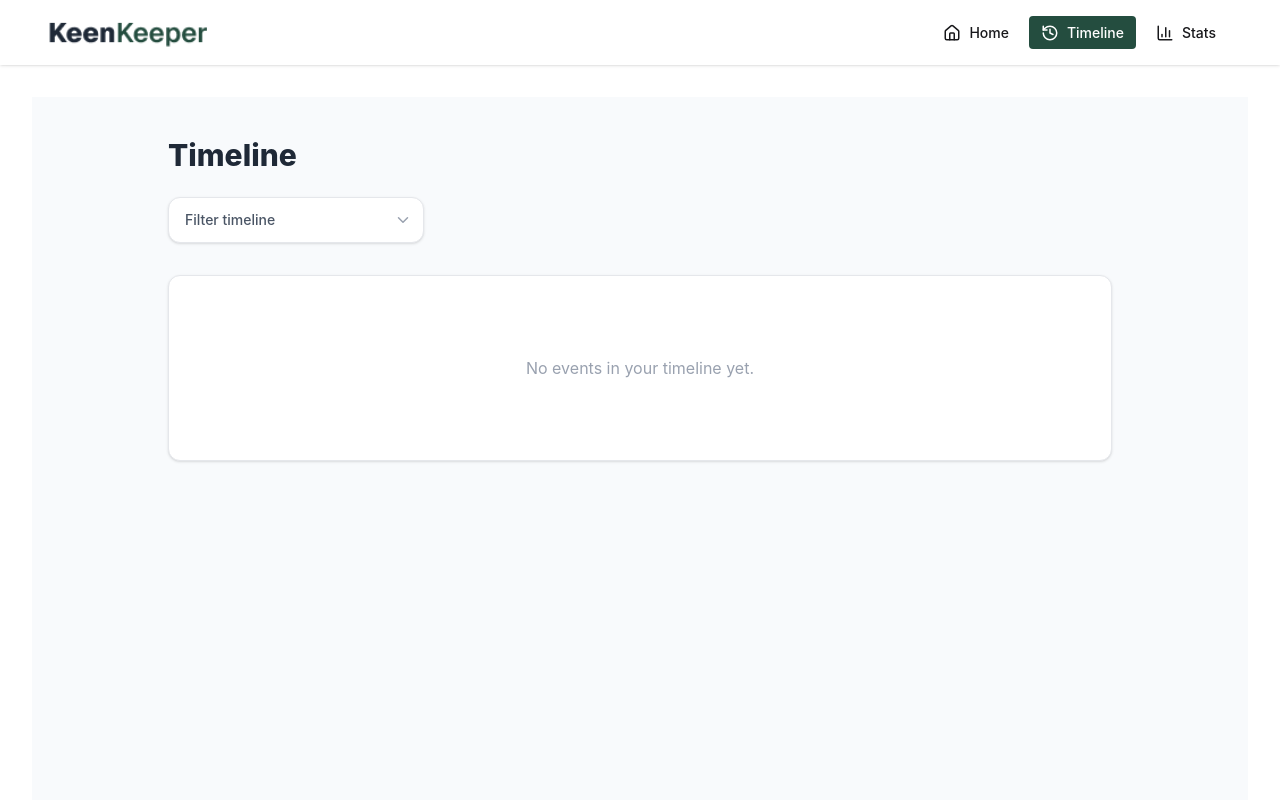
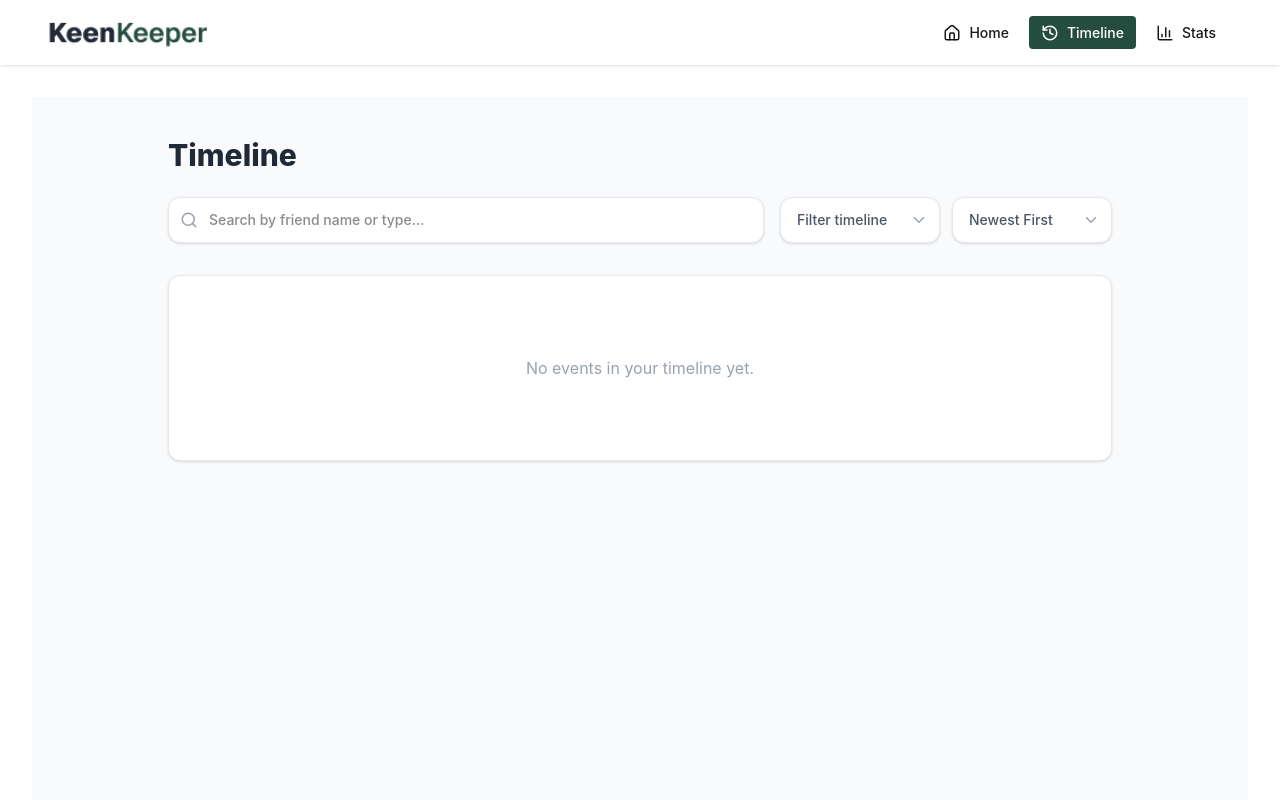
Before and after one commit to JohirulIslamHimel/KeenKeeper, a React (Vite) app: page /timeline in a window 1280 px wide. Shown: the top 800 px of the page. Built offline with nearby package versions, Linux system fonts and the light colour scheme.

Commit message:
implement timeline search and date sorting

```diff
--- a/src/pages/TimeLine.jsx
+++ b/src/pages/TimeLine.jsx
@@ -4,34 +4,64 @@ import {
   ChevronDown,
   Clock,
   MessageCircle,
-  MessageSquare,
   Phone,
   Video,
+  Search,
 } from "lucide-react";
 import Loading from "../components/Loading";
 
 const TimeLine = () => {
   const { timeline, loading } = useFriendData();
   const [filter, setFilter] = useState("All");
+  const [searchQuery, setSearchQuery] = useState("");
+  const [sortOrder, setSortOrder] = useState("desc");
 
   if (loading) {
-    return <Loading></Loading>;
+    return <Loading />;
   }
 
-  const filteredTimeline =
-    filter === "All"
-      ? timeline
-      : timeline.filter((item) => item.type === filter);
+  // Logic: Filter + Search + Sort All
+  const processedTimeline = timeline
+    .filter((item) => {
+      const matchesFilter = filter === "All" || item.type === filter;
+      const matchesSearch =
+        item.title.toLowerCase().includes(searchQuery.toLowerCase()) ||
+        item.type.toLowerCase().includes(searchQuery.toLowerCase());
+      return matchesFilter && matchesSearch;
+    })
+    .sort((a, b) => {
+      const dateA = new Date(a.date);
+      const dateB = new Date(b.date);
+      return sortOrder === "desc" ? dateB - dateA : dateA - dateB;
+    });
+
   return (
     <div className="min-h-screen bg-[#F8FAFC]">
       <div className="max-w-5xl mx-auto p-4 md:p-10">
-        <h1 className="text-2xl md:text-3xl font-extrabold text-[#1F2937] mb-4 md:mb-6">
+        <h1 className="text-2xl md:text-3xl font-extrabold text-[#1F2937] mb-6">
           Timeline
         </h1>
 
-        {/* Timeline Filter  */}
-        <div className="mb-8 relative w-full sm:w-64">
+        <div className="flex flex-col lg:flex-row gap-4 mb-8">
+          <div className="relative flex-1">
+            <Search
+              className="absolute left-3 top-3.5 text-gray-400"
+              size={18}
+            />
+            <input
+              type="text"
+              placeholder="Search by friend name or type..."
+              value={searchQuery}
+              onChange={(e) => setSearchQuery(e.target.value)}
+              className="w-full pl-10 pr-4 py-3 bg-white border border-gray-200 rounded-xl shadow-sm focus:outline-none focus:ring-2 focus:ring-[#244D3F]/10 focus:border-[#244D3F] transition-all font-medium text-sm"
+            />
+          </div>
+
+          {/* Filter and sort dropdown */}
+          <div className="flex gap-3">
+            <div className="relative w-40">
               <select
+                value={filter}
                 onChange={(e) => setFilter(e.target.value)}
                 className="appearance-none w-full bg-white border border-gray-200 text-gray-600 py-3 px-4 pr-10 rounded-xl shadow-sm focus:outline-none focus:ring-2 focus:ring-[#244D3F]/10 focus:border-[#244D3F] cursor-pointer transition-all font-medium text-sm"
               >
@@ -40,28 +70,45 @@ const TimeLine = () => {
                 <option value="Text">Texts</option>
                 <option value="Video">Videos</option>
               </select>
-
               <div className="pointer-events-none absolute inset-y-0 right-0 flex items-center px-3 text-gray-400">
                 <ChevronDown size={18} />
               </div>
             </div>
 
+            {/* Sort filter */}
+            <div className="relative w-40">
+              <select
+                value={sortOrder}
+                onChange={(e) => setSortOrder(e.target.value)}
+                className="appearance-none w-full bg-white border border-gray-200 text-gray-600 py-3 px-4 pr-10 rounded-xl shadow-sm focus:outline-none focus:ring-2 focus:ring-[#244D3F]/10 focus:border-[#244D3F] cursor-pointer transition-all font-medium text-sm"
+              >
+                <option value="desc">Newest First</option>
+                <option value="asc">Oldest First</option>
+              </select>
+              <div className="pointer-events-none absolute inset-y-0 right-0 flex items-center px-3 text-gray-400">
+                <ChevronDown size={18} />
+              </div>
+            </div>
+          </div>
+        </div>
+
+        {/* Timeline list */}
         <div className="space-y-4">
-          {filteredTimeline.length === 0 ? (
+          {processedTimeline.length === 0 ? (
             <div className="text-center py-20 bg-white rounded-xl border border-gray-200 shadow-sm px-4">
               <p className="text-gray-400 text-sm md:text-base">
-                {filter === "All"
-                  ? "No events in your timeline yet."
-                  : `No ${filter} logs found.`}
+                {searchQuery
+                  ? "No matching interactions found."
+                  : "No events in your timeline yet."}
               </p>
             </div>
           ) : (
-            filteredTimeline.map((item) => (
+            processedTimeline.map((item) => (
               <div
                 key={item.id}
                 className="flex items-center gap-3 md:gap-4 bg-white p-4 md:p-5 rounded-xl border border-gray-100 shadow-sm hover:shadow-md transition-shadow"
               >
-                {/* Icon Section */}
+                {/* Icons */}
                 <div className="shrink-0 p-3 bg-gray-50 rounded-lg">
                   {item.type === "Call" && (
                     <Phone
@@ -89,11 +136,11 @@ const TimeLine = () => {
                   )}
                 </div>
 
-                {/* Text Section */}
+                {/* Text section */}
                 <div className="flex flex-col">
                   <h3 className="text-sm md:text-base font-bold text-gray-800">
                     {item.type}{" "}
-                    <span className="text-gray-400 ">
+                    <span className="text-gray-400 font-normal">
                       with {item.title.split("with")[1] || "Friend"}
                     </span>
                   </h3>
```
Lines whose indentation alone changed are shown as unchanged.
